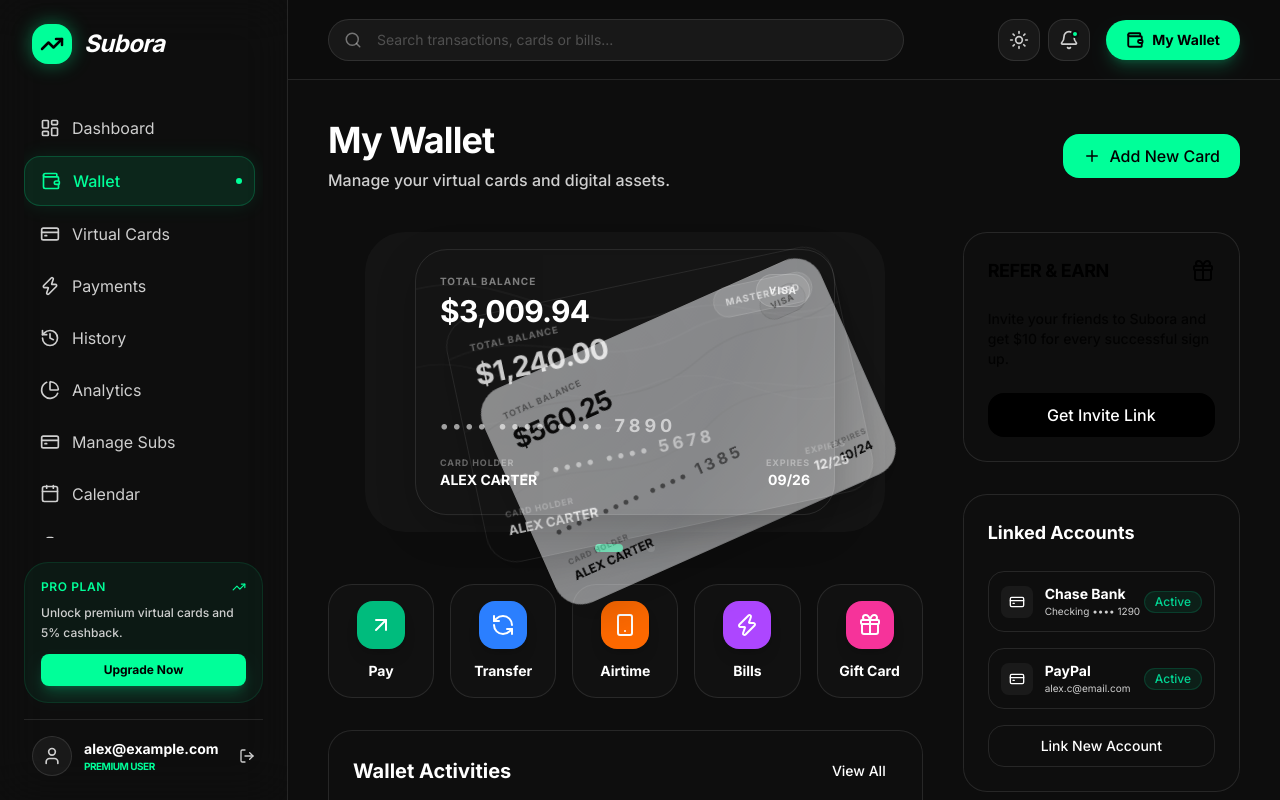
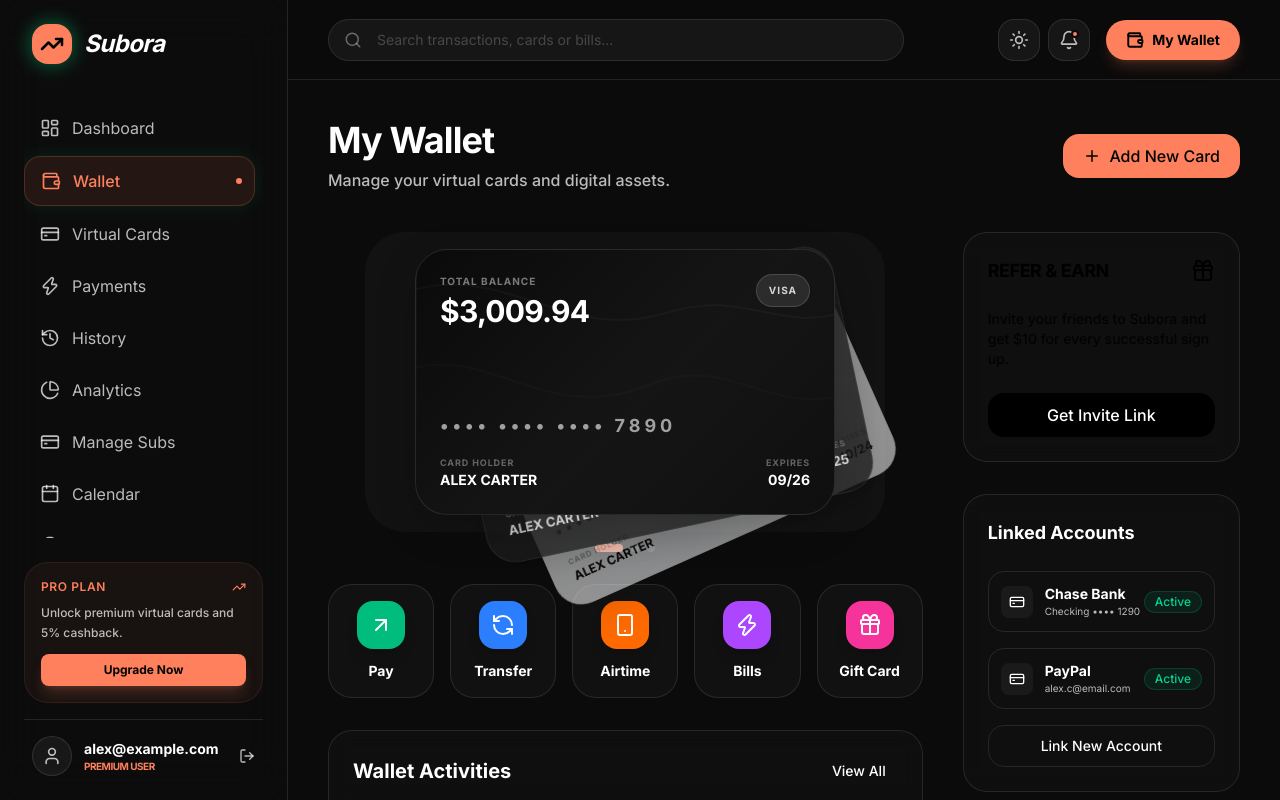
Before and after one commit to TimigagaStudios/subora-fintech, a React (Vite) app: page /login in a window 1280 px wide. Both pictures are taken after a click on the button "Sign In". Built offline with nearby package versions, Linux system fonts and the light colour scheme.

Commit message:
Update index.css

```diff
--- a/src/index.css
+++ b/src/index.css
@@ -3,8 +3,11 @@
 @theme {
   --color-background: var(--background);
   --color-secondary-background: var(--secondary-background);
-  --color-accent: #00FF99;
-  --color-accent-soft: #4CFFCB;
+
+  /* Accent is now driven by CSS variables */
+  --color-accent: var(--accent);
+  --color-accent-soft: var(--accent-soft);
+
   --color-text-primary: var(--text-primary);
   --color-text-secondary: var(--text-secondary);
   --color-border: var(--border);
@@ -14,165 +17,83 @@
   --radius-3xl: 2rem;
 }
 
-/* =========================
-   Base Theme Tokens
-   - Dark is default
-   - Light is enabled by adding `.light` on <html>
-   ========================= */
+/* ===== Default (Dark) ===== */
 :root {
-  --background: #0D0D0D;
+  /* clean dark */
+  --background: #0B0B0B;
   --secondary-background: #111111;
   --text-primary: #FFFFFF;
-  --text-secondary: #CFCFCF;
-  --border: rgba(255, 255, 255, 0.1);
+  --text-secondary: rgba(255, 255, 255, 0.72);
+  --border: rgba(255, 255, 255, 0.10);
 
-  /* Used by .glass helper */
+  /* ORANGE ACCENT (both modes) */
+  --accent: #FE805D;
+  --accent-soft: #FFD1C5;
+
+  /* glass helper */
   --glass-bg: 17, 17, 17;
 
   background-color: var(--background);
   color: var(--text-primary);
-  font-family: 'Inter', system-ui, -apple-system, sans-serif;
-  transition: background-color 0.3s ease, color 0.3s ease;
+  font-family: "Inter", system-ui, -apple-system, sans-serif;
+  transition: background-color 0.25s ease, color 0.25s ease;
 }
 
+/* ===== Light palette (your reference) ===== */
 .light {
-  --background: #FFFFFF;
-  --secondary-background: #F5F5F5;
-  --text-primary: #111111;
-  --text-secondary: #666666;
-  --border: rgba(0, 0, 0, 0.1);
+  --background: #E7F1F9;
+  --secondary-background: rgba(255, 255, 255, 0.75);
+  --text-primary: #26344F;
+  --text-secondary: #7B8387;
+  --border: rgba(38, 52, 79, 0.12);
 
-  --glass-bg: 245, 245, 245;
+  /* keep same orange */
+  --accent: #FE805D;
+  --accent-soft: #FFD1C5;
+
+  --glass-bg: 255, 255, 255;
 }
 
 body {
   @apply bg-background text-text-primary;
 }
 
-/* =========================
-   Scrollbars
-   ========================= */
-/* Global scrollbar */
-::-webkit-scrollbar {
-  width: 8px;
-}
-
-::-webkit-scrollbar-track {
-  background: var(--background);
-}
-
+/* scrollbars */
+::-webkit-scrollbar { width: 8px; }
+::-webkit-scrollbar-track { background: transparent; }
 ::-webkit-scrollbar-thumb {
-  background: var(--secondary-background);
-  border-radius: 4px;
-}
-
-::-webkit-scrollbar-thumb:hover {
-  background: #333;
-}
-
-/* Optional: use on containers that scroll (you already reference `custom-scrollbar`) */
-.custom-scrollbar::-webkit-scrollbar {
-  width: 8px;
-}
-.custom-scrollbar::-webkit-scrollbar-track {
-  background: transparent;
-}
-.custom-scrollbar::-webkit-scrollbar-thumb {
-  background: color-mix(in oklab, var(--secondary-background) 75%, transparent);
+  background: color-mix(in oklab, var(--text-primary) 12%, transparent);
   border-radius: 999px;
 }
 
-/* Hide scrollbars (you used `scrollbar-hide`) */
-.scrollbar-hide {
-  -ms-overflow-style: none; /* IE/Edge */
-  scrollbar-width: none; /* Firefox */
-}
-.scrollbar-hide::-webkit-scrollbar {
-  display: none;
-}
-
-/* =========================
-   Utility Surfaces
-   ========================= */
+/* glass */
 .glass {
-  background: rgba(var(--glass-bg), 0.7);
+  background: rgba(var(--glass-bg), 0.72);
   backdrop-filter: blur(10px);
   border: 1px solid var(--border);
 }
 
-.card-gradient {
-  background: linear-gradient(180deg, rgba(255, 255, 255, 0.05) 0%, rgba(255, 255, 255, 0) 100%);
+/* Hide scrollbars */
+.scrollbar-hide { -ms-overflow-style: none; scrollbar-width: none; }
+.scrollbar-hide::-webkit-scrollbar { display: none; }
+
+/* ===== Minimal Card Themes (clean) ===== */
+.subora-card-black {
+  background: linear-gradient(135deg, #0A0A0A 0%, #151515 55%, #0F0F0F 100%);
+  color: #fff;
 }
 
-.light .card-gradient {
-  background: linear-gradient(180deg, rgba(0, 0, 0, 0.02) 0%, rgba(0, 0, 0, 0) 100%);
+.subora-card-graphite {
+  background: linear-gradient(135deg, #121212 0%, #1E1E1E 60%, #141414 100%);
+  color: #fff;
 }
 
-.card-tilt {
-  transform: perspective(1000px) rotateX(10deg) rotateY(-10deg);
-  transition: transform 0.3s ease;
+.subora-card-pearl {
+  background: linear-gradient(135deg, #FFFFFF 0%, #F3F5F7 60%, #FFFFFF 100%);
+  color: #111;
 }
 
-.card-tilt:hover {
-  transform: perspective(1000px) rotateX(5deg) rotateY(-5deg);
-}
-
-/* =========================
-   Existing Gradients (keep)
-   ========================= */
-.credit-card-gradient-1 {
-  background: linear-gradient(135deg, #00FF99 0%, #0099FF 100%);
-}
-
-.credit-card-gradient-2 {
-  background: linear-gradient(135deg, #4CFFCB 0%, #8E2DE2 100%);
-}
-
-.credit-card-gradient-3 {
-  background: linear-gradient(135deg, #111111 0%, #333333 100%);
-}
-
-/* =========================
-   NEW: Subora Premium Card Themes
-   Used by FintechCard.tsx:
-   - subora-card-obsidian
-   - subora-card-midnight
-   - subora-card-jade
-   - subora-card-pearl (light/minimal)
-   ========================= */
-.subora-card-obsidian {
-  background:
-    radial-gradient(1200px 600px at 10% 10%, rgba(0, 255, 153, 0.18), transparent 55%),
-    linear-gradient(135deg, #0B0B0B 0%, #111111 45%, #1A1A1A 100%);
-  color: #fff;
-  border: 1px solid rgba(255,255,255,0.10);
-  box-shadow: 0 30px 80px rgba(0,0,0,0.55);
-}
-
-.subora-card-midnight {
-  background:
-    radial-gradient(900px 500px at 85% 10%, rgba(76, 255, 203, 0.16), transparent 55%),
-    linear-gradient(135deg, #070A12 0%, #0F1424 50%, #121B2E 100%);
-  color: #fff;
-  border: 1px solid rgba(255,255,255,0.10);
-  box-shadow: 0 30px 80px rgba(0,0,0,0.55);
-}
-
-.subora-card-jade {
-  background:
-    radial-gradient(900px 500px at 20% 20%, rgba(0, 255, 153, 0.18), transparent 55%),
-    linear-gradient(135deg, #04231A 0%, #063A2A 45%, #0A5A40 100%);
-  color: #fff;
-  border: 1px solid rgba(255,255,255,0.10);
-  box-shadow: 0 30px 80px rgba(0,0,0,0.55);
-}
-
-/* Light “premium physical-card” look inspired by your grey/white references */
-.subora-card-pearl {
-  background:
-    radial-gradient(900px 500px at 20% 10%, rgba(0, 0, 0, 0.05), transparent 55%),
-    linear-gradient(135deg, #F3F4F6 0%, #E5E7EB 55%, #FFFFFF 100%);
-  color: #111;
-  border: 1px solid rgba(0,0,0,0.08);
-  box-shadow: 0 22px 70px rgba(0,0,0,0.12);
-}
+/* Keep your old gradients if still used elsewhere */
+.credit-card-gradient-1 { background: linear-gradient(135deg, var(--accent) 0%, #0099FF 100%); }
+.credit-card-gradient-2 { background: linear-gradient(135deg, var(--accent-soft) 0%, #8E2DE2 100%); }
+.credit-card-gradient-3 { background: linear-gradient(135deg, #111111 0%, #333333 100%); }
```
